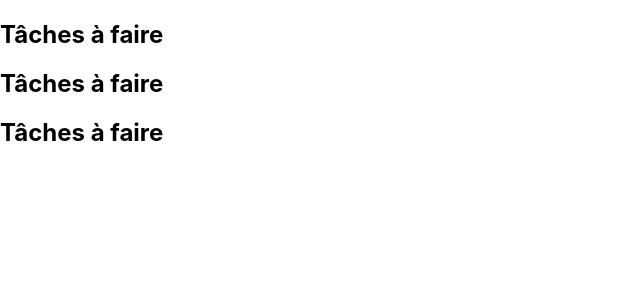
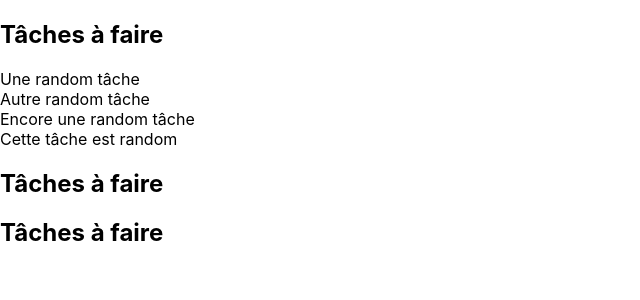
Before and after one commit to Arnaud293/ReactApp_Task-Manager, a React (Create React App) app: page / in a window 1280 px wide. Shown: the top 300 px of the page, without its empty margins (0-640 px from the left). Built offline with nearby package versions, Linux system fonts and the light colour scheme.

Commit message:
display tasks content

```diff
--- a/src/components/Task.js
+++ b/src/components/Task.js
@@ -2,8 +2,8 @@ import React from 'react';
 
 const Task = ({task, index}) => {
     return (
-        <div>
-
+        <div className='task-item'>
+            {task.content}
         </div>
     );
 };
```
